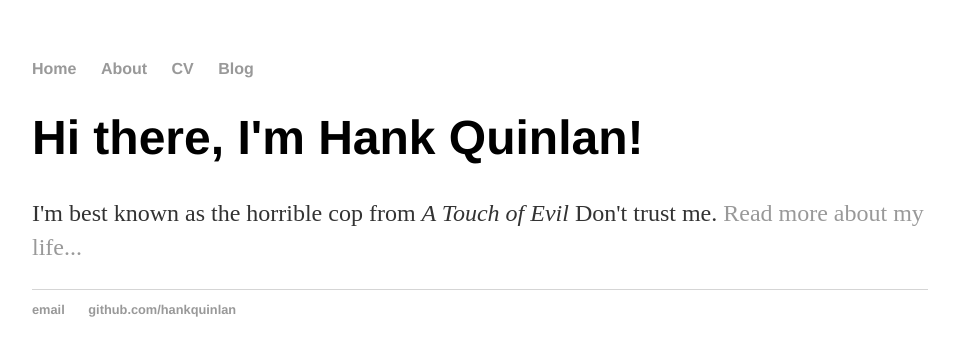
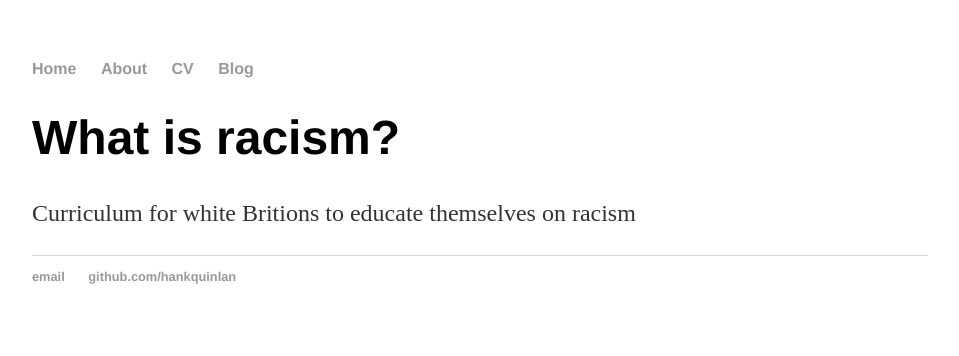
Before and after one commit to whatisracism/whatisracism.github.io, a Jekyll site: the page built from index.html, in a window 1280 px wide. Shown: the top 356 px of the page, without its empty margins (160-1119 px from the left). Built offline with Jekyll 4.4.1, drawn with Linux system fonts in a browser that asks for light colours.

Commit message:
Update index.html

```diff
--- a/index.html
+++ b/index.html
@@ -3,6 +3,6 @@ layout: default
 title: Hank Quinlan, Horrible Cop
 ---
 <div class="blurb">
-	<h1>Hi there, I'm Hank Quinlan!</h1>
-	<p>I'm best known as the horrible cop from <em>A Touch of Evil</em> Don't trust me. <a href="/about">Read more about my life...</a></p>
+	<h1>What is racism?</h1>
+	<p>Curriculum for white Britions to educate themselves on racism</p>
 </div><!-- /.blurb -->
```
